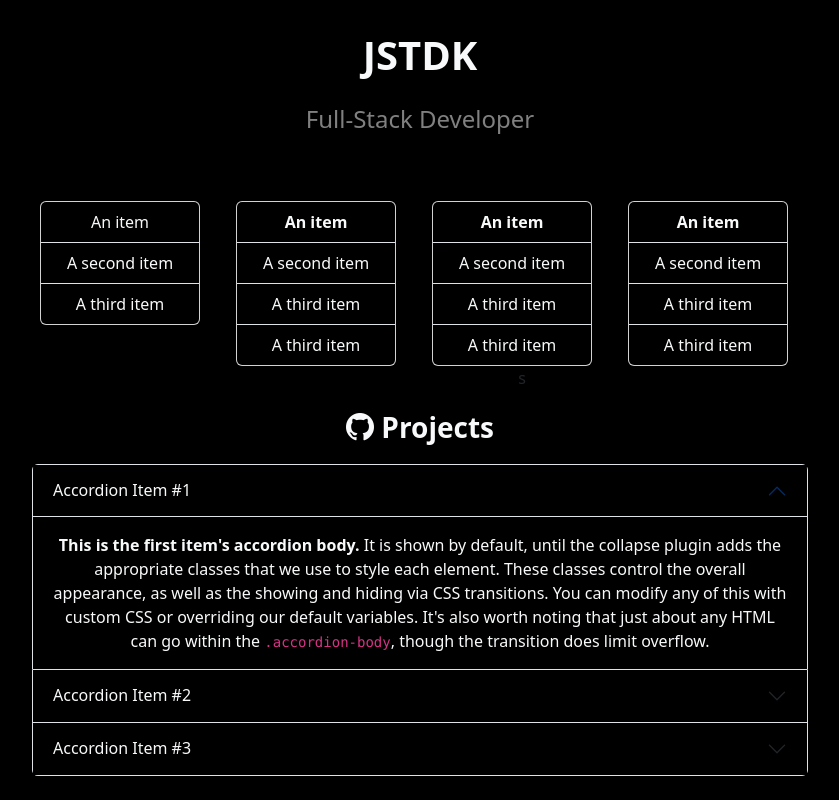
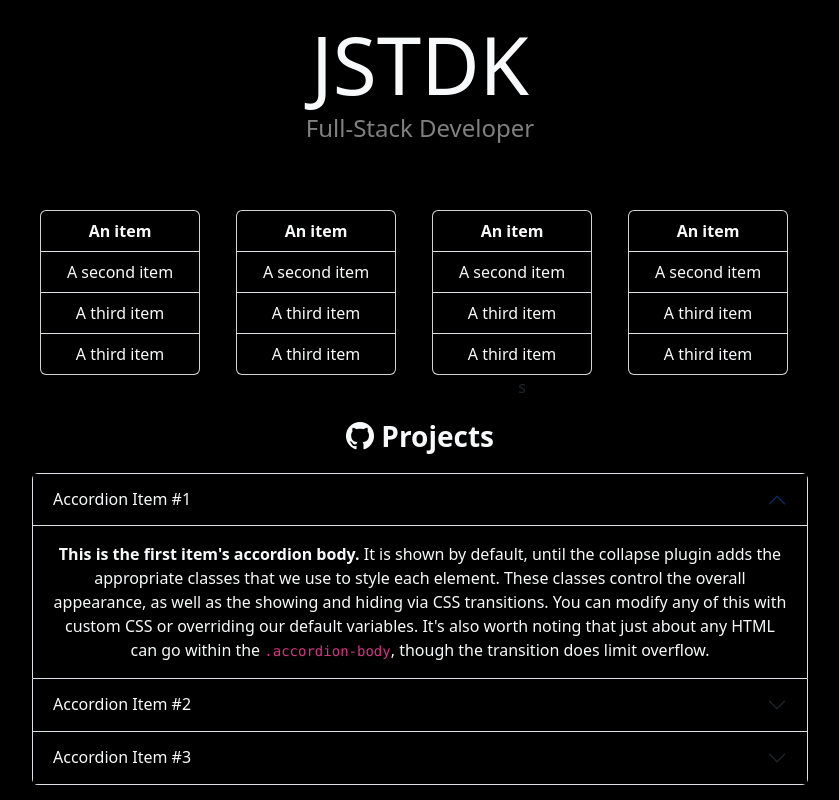
Before and after one commit to jstdk/jstdk.dev, a plain HTML site: page index.html in a window 1280 px wide. Shown: the whole page, without its empty margins (220-1059 px from the left). Drawn offline with nearby package versions, Linux system fonts and the light colour scheme.

Commit message:
First layout

```diff
--- a/index.html
+++ b/index.html
@@ -36,12 +36,9 @@
     <div class="container-fluid text-center ">
         <div class="row">
             <div class="col">
-                <p class="fs-1 fw-bold text-light">JSTDK</p>
-            </div>
-        </div>
-        <div class="row">
-            <div class="col">
-                <p class="fs-4 text-white-50">Full-Stack Developer</p>
+                <h1 class="display-1 text-light">JSTDK</h1>
+                <p class="fs-4 text-white-50 mt--10">Full-Stack Developer</p>
+
             </div>
         </div>
         <div class="row mt-3 mx-auto" style="width: 800px;">
@@ -49,16 +46,7 @@
                 <div class="col">
                     <div class="card" style="width: 10rem;">
                         <ul class="list-group list-group-flush">
-                            <li class="list-group-item bg-black text-light">An item</li>
-                            <li class="list-group-item bg-black text-light">A second item</li>
-                            <li class="list-group-item bg-black text-light">A third item</li>
-                        </ul>
-                    </div>
-                </div>
-                <div class="col">
-                    <div class="card" style="width: 10rem;">
-                        <ul class="list-group list-group-flush">
-                            <li class="list-group-item bg-black text-light fw-bolder">An item</li>
+                            <li class="list-group-item bg-black text-light fw-bold">An item</li>
                             <li class="list-group-item bg-black text-light">A second item</li>
                             <li class="list-group-item bg-black text-light">A third item</li>
                             <li class="list-group-item bg-black text-light">A third item</li>
@@ -69,7 +57,18 @@
                 <div class="col">
                     <div class="card" style="width: 10rem;">
                         <ul class="list-group list-group-flush">
-                            <li class="list-group-item bg-black text-light fw-bolder">An item</li>
+                            <li class="list-group-item bg-black text-light fw-bold">An item</li>
+                            <li class="list-group-item bg-black text-light">A second item</li>
+                            <li class="list-group-item bg-black text-light">A third item</li>
+                            <li class="list-group-item bg-black text-light">A third item</li>
+
+                        </ul>
+                    </div>
+                </div>
+                <div class="col">
+                    <div class="card" style="width: 10rem;">
+                        <ul class="list-group list-group-flush">
+                            <li class="list-group-item bg-black text-light fw-bold">An item</li>
                             <li class="list-group-item bg-black text-light">A second item</li>
                             <li class="list-group-item bg-black text-light">A third item</li>
                             <li class="list-group-item bg-black text-light">A third item</li>
@@ -80,7 +79,7 @@
                 <div class="col">
                     <div class="card" style="width: 10rem;">
                         <ul class="list-group list-group-flush">
-                            <li class="list-group-item bg-black text-light fw-bolder">An item</li>
+                            <li class="list-group-item bg-black text-light fw-bold">An item</li>
                             <li class="list-group-item bg-black text-light">A second item</li>
                             <li class="list-group-item bg-black text-light">A third item</li>
                             <li class="list-group-item bg-black text-light">A third item</li>
--- a/styles.css
+++ b/styles.css
@@ -14,3 +14,7 @@
     max-width: 800px;
     /* or 950px */
 }
+
+.mt--10 {
+    margin-top: -10px
+}
```
